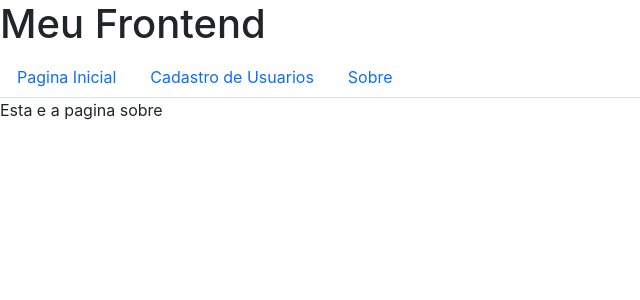
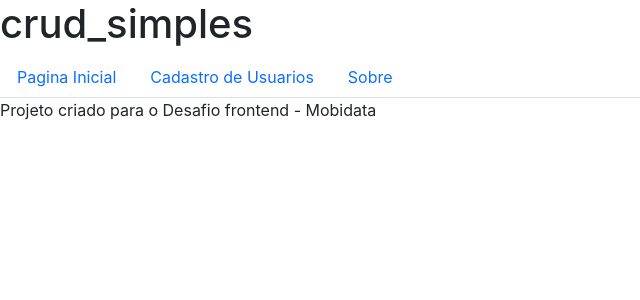
Before and after one commit to FelipeSSM/crud_simples, a React (Create React App) app in the folder client/: page /sobre in a window 1280 px wide. Shown: the top 300 px of the page, without its empty margins (0-640 px from the left). Built offline with nearby package versions, Linux system fonts and the light colour scheme.

Commit message:
alterações em nomes

```diff
--- a/client/src/App.js
+++ b/client/src/App.js
@@ -7,7 +7,7 @@ import Usuarios from "./components/Usuarios";
 function App() {
   return (
     <div className="App">
-      <h1>Meu Frontend</h1>
+      <h1>crud_simples</h1>
       <BrowserRouter>
         <Nav variant="tabs">
           <Nav.Link as={Link} to="/">
--- a/client/src/components/Home.js
+++ b/client/src/components/Home.js
@@ -1,7 +1,7 @@
 function Home() {
   return (
     <div>
-      <p>Esta é a pagina inicial</p>
+      <p>Esta é a pagina inicial!</p>
     </div>
   );
 }
--- a/client/src/components/Sobre.js
+++ b/client/src/components/Sobre.js
@@ -1,7 +1,7 @@
 function Sobre() {
   return (
     <div>
-      <p>Esta e a pagina sobre</p>
+      <p>Projeto criado para o Desafio frontend - Mobidata</p>
     </div>
   );
 }
```
